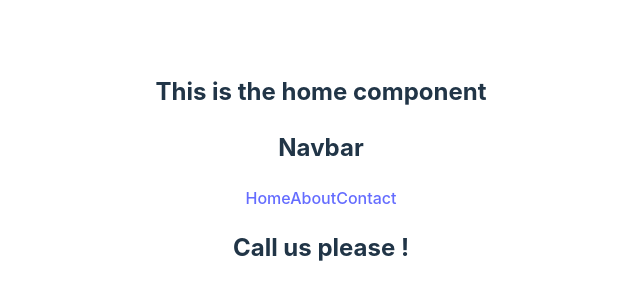
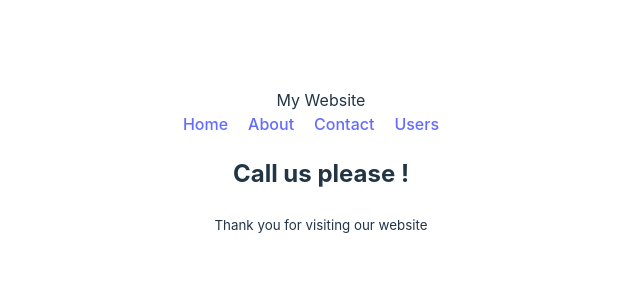
Before and after one commit to AAFaiyaz/react-router, a React (Vite) app: page /contact in a window 1280 px wide. Shown: the part 230-530 px from the top of the page, without its empty margins (319-959 px from the left). Built offline with nearby package versions, Linux system fonts and the light colour scheme.

Commit message:
Minor changes added

```diff
--- /dev/null
+++ b/src/components/Footer/Footer.jsx
@@ -0,0 +1,11 @@
+const Footer = () => {
+  return (
+    <div>
+      <p>
+        <small>Thank you for visiting our website</small>
+      </p>
+    </div>
+  );
+};
+
+export default Footer;
--- /dev/null
+++ b/src/components/Header/Header.css
@@ -0,0 +1,3 @@
+nav a {
+  margin-right: 20px;
+}
--- a/src/components/Header/Header.jsx
+++ b/src/components/Header/Header.jsx
@@ -1,11 +1,14 @@
+import { Link } from "react-router-dom";
+import "./Header.css";
 const Header = () => {
   return (
     <div>
-      <h2>Navbar</h2>
+      <span>My Website</span>
       <nav>
-        <a href="/">Home</a>
-        <a href="/about">About</a>
-        <a href="/contact">Contact</a>
+        <Link to="/">Home</Link>
+        <Link to="/about">About</Link>
+        <Link to="/contact">Contact</Link>
+        <Link to="/users">Users</Link>
       </nav>
     </div>
   );
--- a/src/components/Home/Home.jsx
+++ b/src/components/Home/Home.jsx
@@ -1,12 +1,13 @@
 import { Outlet } from "react-router-dom";
 import Header from "../Header/Header";
+import Footer from "../Footer/Footer";
 
 const Home = () => {
   return (
     <div>
-      <h2>This is the home component</h2>
       <Header></Header>
       <Outlet></Outlet>
+      <Footer></Footer>
     </div>
   );
 };
--- /dev/null
+++ b/src/components/User/User.jsx
@@ -0,0 +1,20 @@
+import { Link } from "react-router-dom";
+
+const User = ({ user }) => {
+  const { id, name, email, phone } = user;
+  const userStyle = {
+    border: "2px solid green",
+    padding: "5px",
+    borderRadius: "20px",
+  };
+  return (
+    <div style={userStyle}>
+      <h3>{name}</h3>
+      <p>email: {email}</p>
+      <p>phone: {phone}</p>
+      <Link to={`/user/${id}`}>Show details</Link>
+    </div>
+  );
+};
+
+export default User;
--- /dev/null
+++ b/src/components/UserDetails/UserDetails.jsx
@@ -0,0 +1,15 @@
+import { useLoaderData } from "react-router-dom";
+
+const UserDetails = () => {
+  const user = useLoaderData();
+  const { name, website, email } = user;
+  return (
+    <div>
+      <h2>Details about user: {name}</h2>
+      <p>Website: {website}</p>
+      <p>Email : {email}</p>
+    </div>
+  );
+};
+
+export default UserDetails;
--- /dev/null
+++ b/src/components/Users/Users.css
@@ -0,0 +1,5 @@
+.users {
+  display: grid;
+  grid-template-columns: repeat(3, 1fr);
+  gap: 10px;
+}
--- /dev/null
+++ b/src/components/Users/Users.jsx
@@ -0,0 +1,24 @@
+import { useLoaderData } from "react-router-dom";
+import User from "../User/User";
+import "./Users.css";
+
+const Users = () => {
+  const users = useLoaderData();
+  // state --> data
+  // state --> loader
+  // use effect
+  // fetch --> state set --> set state
+  console.log(users);
+  return (
+    <div>
+      <h2>Our Users : {users.length}</h2>
+      <div className="users">
+        {users.map((user) => (
+          <User key={user.id} user={user}></User>
+        ))}
+      </div>
+    </div>
+  );
+};
+
+export default Users;
--- a/src/main.jsx
+++ b/src/main.jsx
@@ -6,6 +6,8 @@
 import Home from "./components/Home/Home.jsx";
 import About from "./components/About/About.jsx";
 import Contact from "./components/Contact/Contact.jsx";
+import Users from "./components/Users/Users.jsx";
+import UserDetails from "./components/UserDetails/UserDetails.jsx";
 // import Header from "./components/Header/Header.jsx";
 
 const router = createBrowserRouter([
@@ -21,6 +23,17 @@
         path: "/contact",
         element: <Contact></Contact>,
       },
+      {
+        path: "/users",
+        loader: () => fetch("https://jsonplaceholder.typicode.com/users"),
+        element: <Users></Users>,
+      },
+      {
+        path: "/user/:userId",
+        loader: ({ params }) =>
+          fetch(`https://jsonplaceholder.typicode.com/users/${params.userId}`),
+        element: <UserDetails></UserDetails>,
+      },
     ],
   },
 ]);
```
